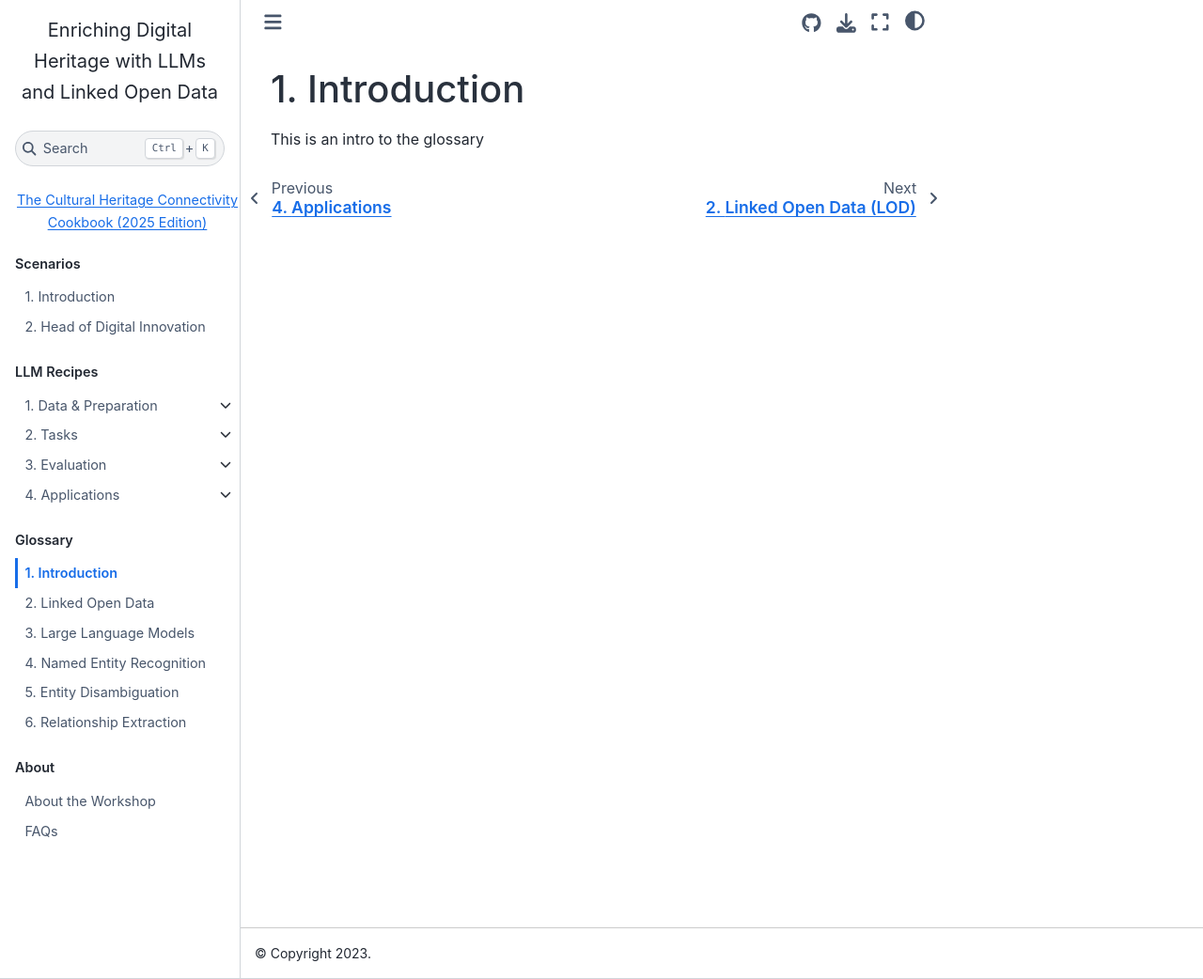
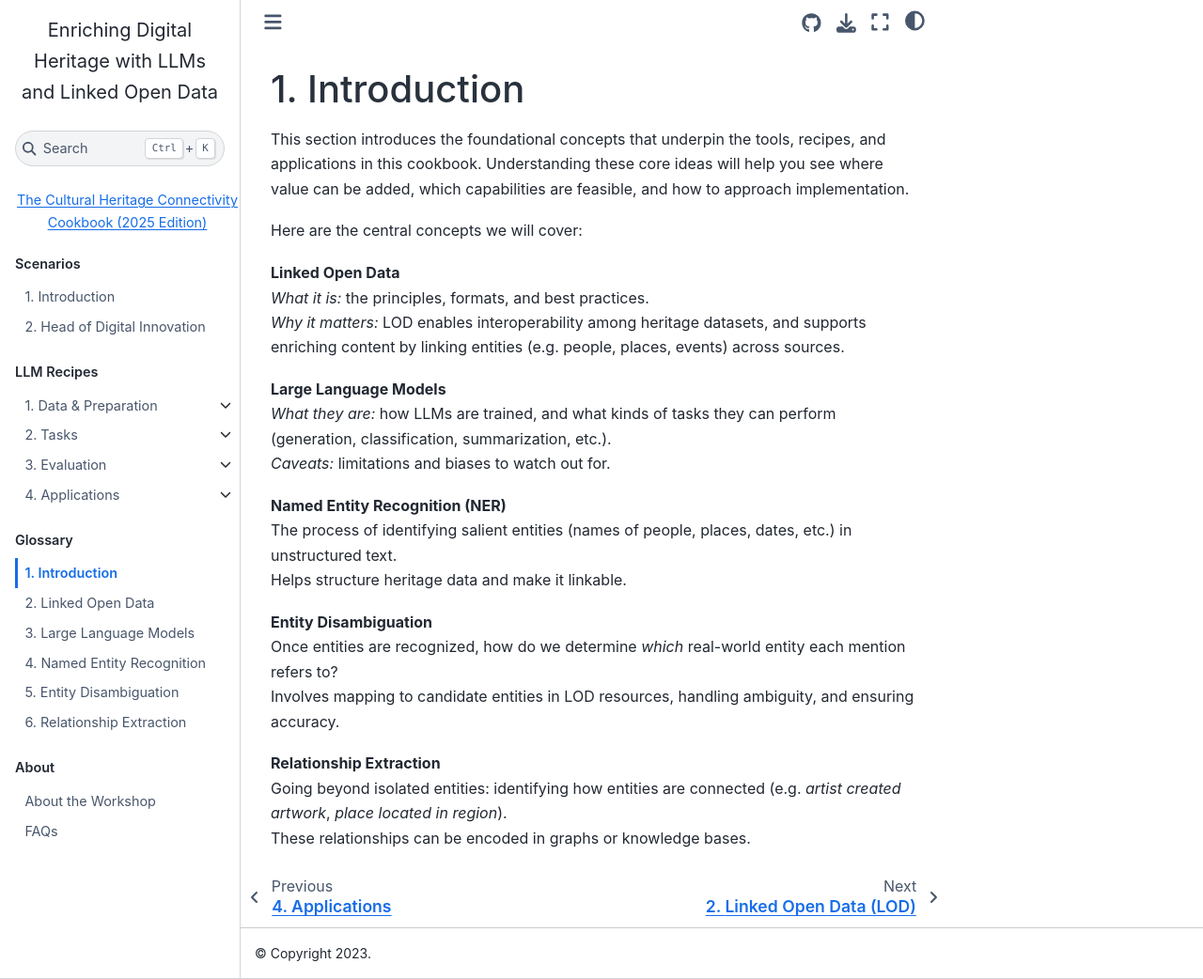
Before and after one commit to pelagios/llm-lod-enriching-heritage, a Jupyter Book: the page built from concepts/intro.md, in a window 1280 px wide and 1042 px high. Shown: the whole window at 94% size. Built offline with Jupyter Book 1.0.4 settings and Sphinx 7.4.7 and the Sphinx Book theme 1.1.4, drawn with Linux system fonts in a browser that asks for light colours; pages that are not in the unit, such as notebooks, are missing from menus.

Commit message:
Update intro.md
added some content

```diff
--- a/concepts/intro.md
+++ b/concepts/intro.md
@@ -1,3 +1,24 @@
 # Introduction
+This section introduces the foundational concepts that underpin the tools, recipes, and applications in this cookbook. Understanding these core ideas will help you see where value can be added, which capabilities are feasible, and how to approach implementation.
 
-This is an intro to the glossary
+Here are the central concepts we will cover:
+
+**Linked Open Data**
+  *What it is:* the principles, formats, and best practices.
+  *Why it matters:* LOD enables interoperability among heritage datasets, and supports enriching content by linking entities (e.g. people, places, events) across sources.
+
+**Large Language Models**
+  *What they are:* how LLMs are trained, and what kinds of tasks they can perform (generation, classification, summarization, etc.).
+  *Caveats:* limitations and biases to watch out for.
+
+**Named Entity Recognition (NER)**
+  The process of identifying salient entities (names of people, places, dates, etc.) in unstructured text.
+  Helps structure heritage data and make it linkable.
+
+**Entity Disambiguation**
+  Once entities are recognized, how do we determine *which* real-world entity each mention refers to?
+  Involves mapping to candidate entities in LOD resources, handling ambiguity, and ensuring accuracy.
+
+**Relationship Extraction**
+  Going beyond isolated entities: identifying how entities are connected (e.g. *artist created artwork*, *place located in region*).
+  These relationships can be encoded in graphs or knowledge bases.
```
